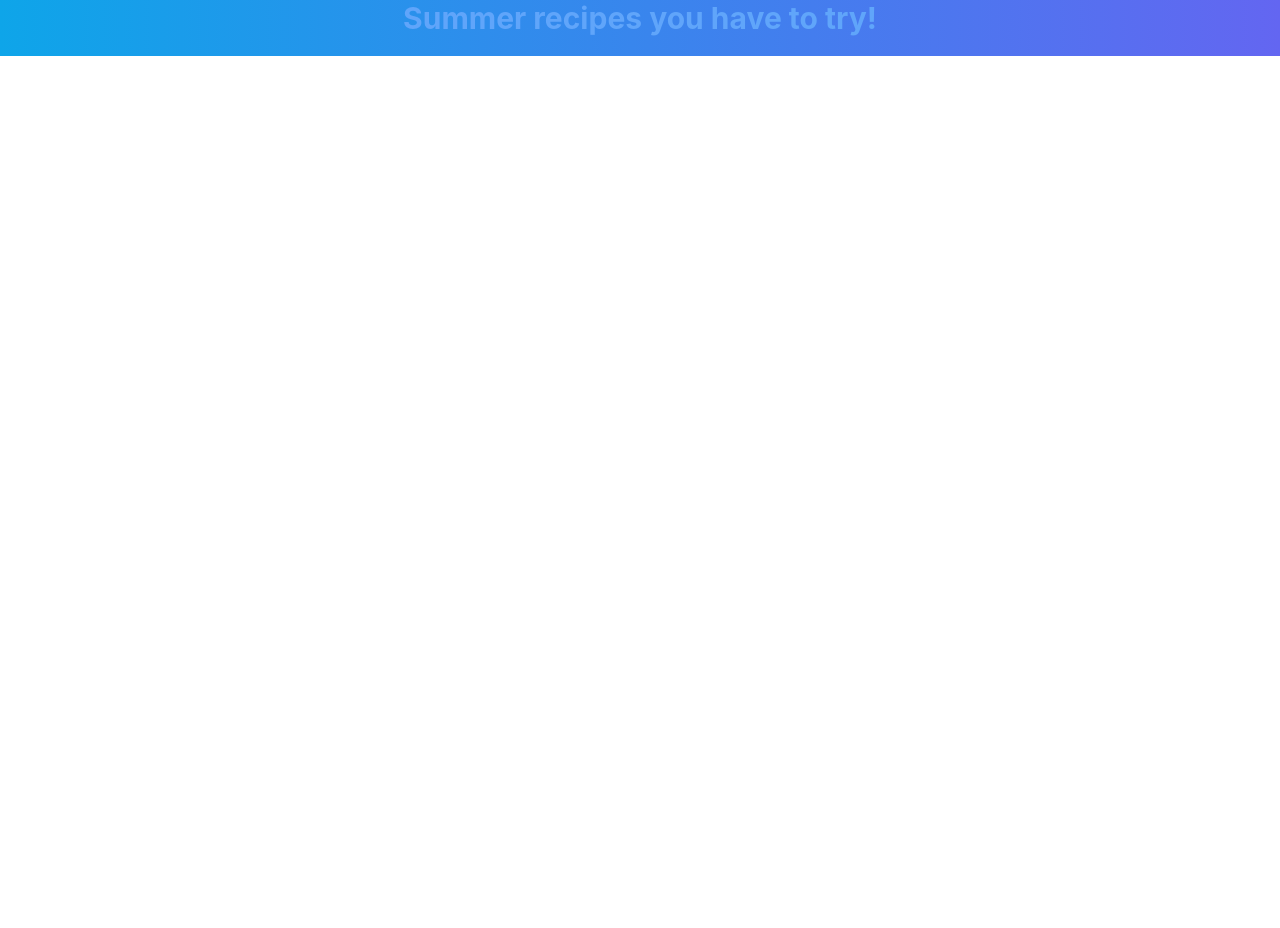
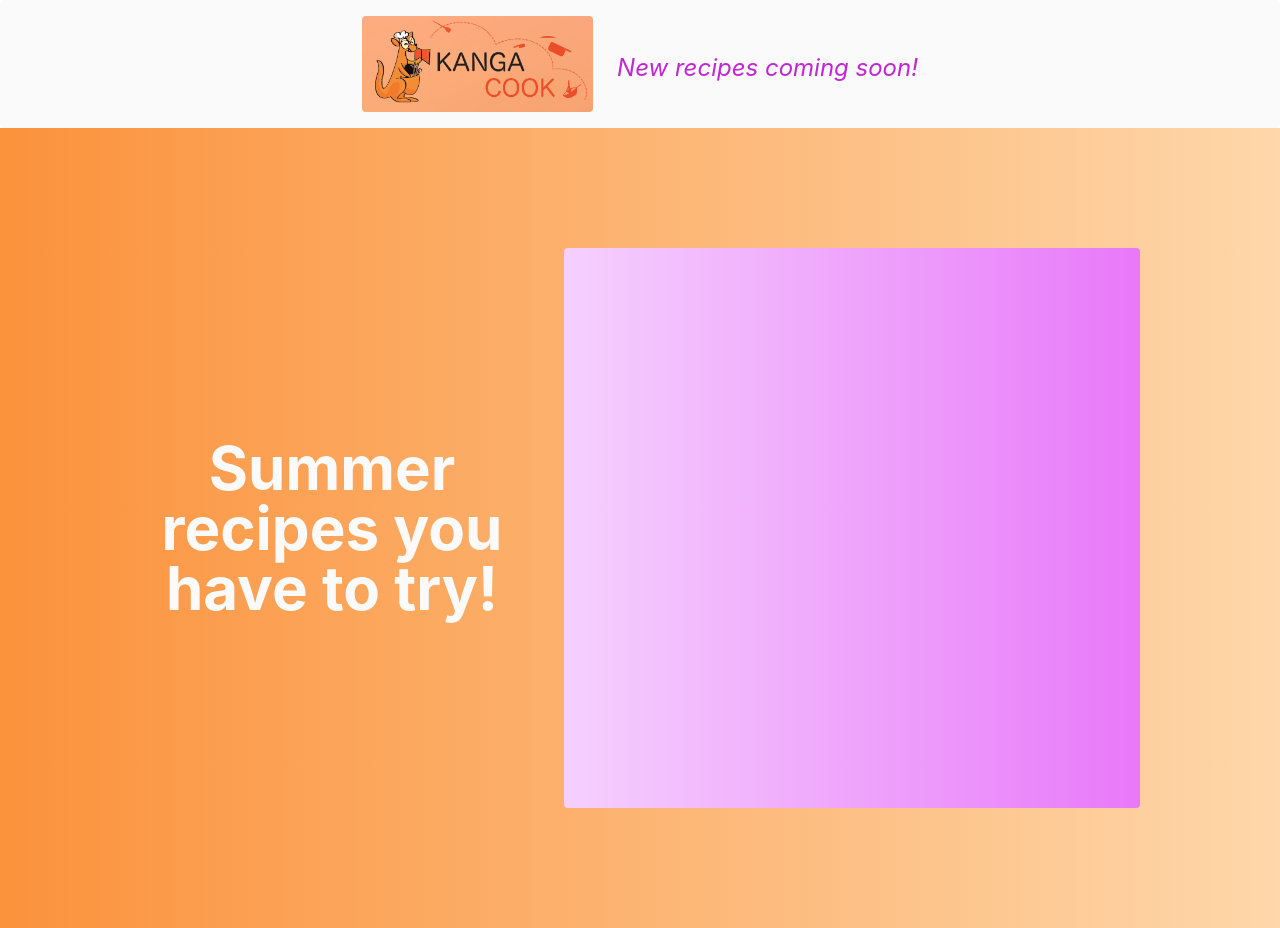
Before and after one commit to meganbyrd22/kanga, a React (Create React App) app: page / in a window 1280 px wide. Before the commit the page ends 800 px from the top, so only its background shows below. Built offline with nearby package versions, Linux system fonts and the light colour scheme.

Commit message:
chore: Add logo and navbar

```diff
--- a/src/App.js
+++ b/src/App.js
@@ -1,11 +1,12 @@
-import logo from './logo.svg';
 import './App.css';
 import Home from './components/Home';
 
 function App() {
   return (
     <div className="App">
-      <Home />
+      <section className='flex flex-col'>
+        <Home />
+      </section>
     </div>
   );
 }
--- a/src/components/Home.js
+++ b/src/components/Home.js
@@ -1,9 +1,15 @@
+import LogoNav from "./LogoNav"
 const Home = () => {
 
     return (
-        <div className="h-14 bg-gradient-to-r from-sky-500 to-indigo-500">
-            <h1 className="text-3xl font-bold text-blue-400">Summer recipes you have to try!</h1>
-        </div>
+        <section>
+            <LogoNav />
+            <div className="h-screen bg-gradient-to-r from-orange-400 to-orange-200 flex justify-center items-center gap-10 p-16">
+
+                <h1 className="text-6xl font-bold text-zinc-50 w-1/3">Summer recipes you have to try!</h1>
+                <div className="h-5/6 w-3/6 bg-gradient-to-l from-fuchsia-400 to-fuchsia-200 rounded"></div>
+            </div>
+        </section>
     )
 }
 
--- /dev/null
+++ b/src/components/LogoNav.js
@@ -0,0 +1,12 @@
+import logo from '../assets/KangacookLogo.png'
+const LogoNav = () => {
+
+    return (
+        <div className="h-32 bg-zinc-50 w-screen flex justify-center items-center gap-6 rounded">
+            <img src={logo} className="h-24 rounded"alt="Kanga Logo"></img>
+            <p className='text-2xl text-fuchsia-600 mt-2 italic'>New recipes coming soon!</p>
+        </div>
+    )
+}
+
+export default LogoNav
```
Also changed, not shown: src/assets/KangacookLogo.png (added).
